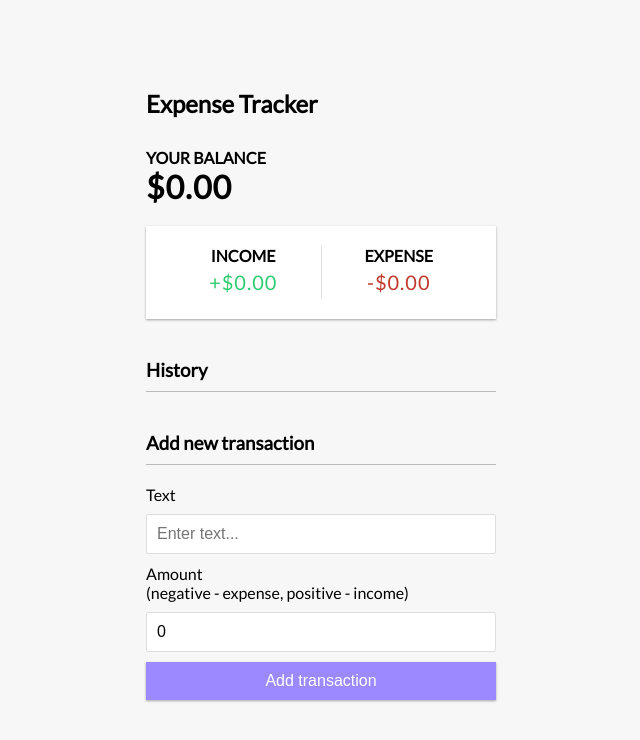
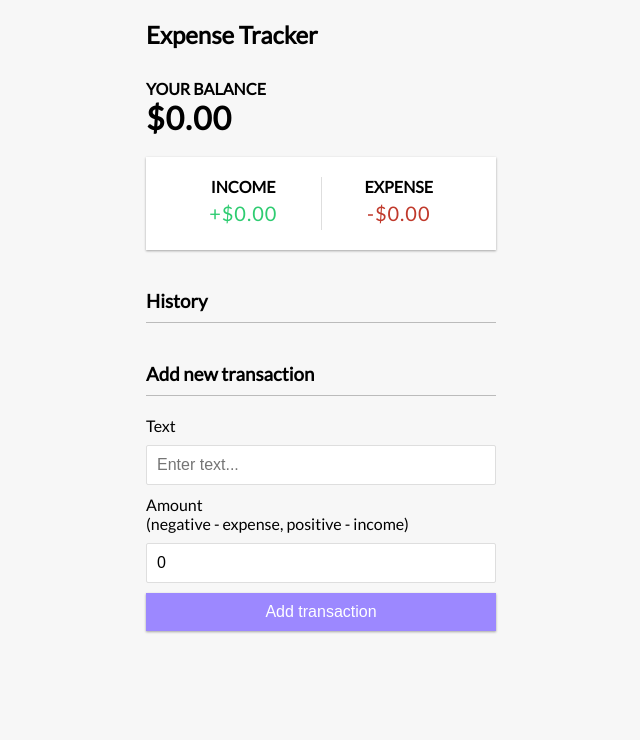
Before and after one commit to kaylieko/react-expense-app, a React (Create React App) app: page / in a window 1280 px wide. Shown: the top 740 px of the page, without its empty margins (319-959 px from the left). Built offline with nearby package versions, Linux system fonts and the light colour scheme.

Commit message:
update style

```diff
--- a/src/App.css
+++ b/src/App.css
@@ -14,7 +14,6 @@ body {
     flex-direction: column;
     align-items: center;
     justify-content: center;
-    min-height: 100vh;
     margin: 0;
     font-family: 'Lato', sans-serif;
 }
```
Also changed, not shown: 1 other file (tests, documents, lock files or other folders).
